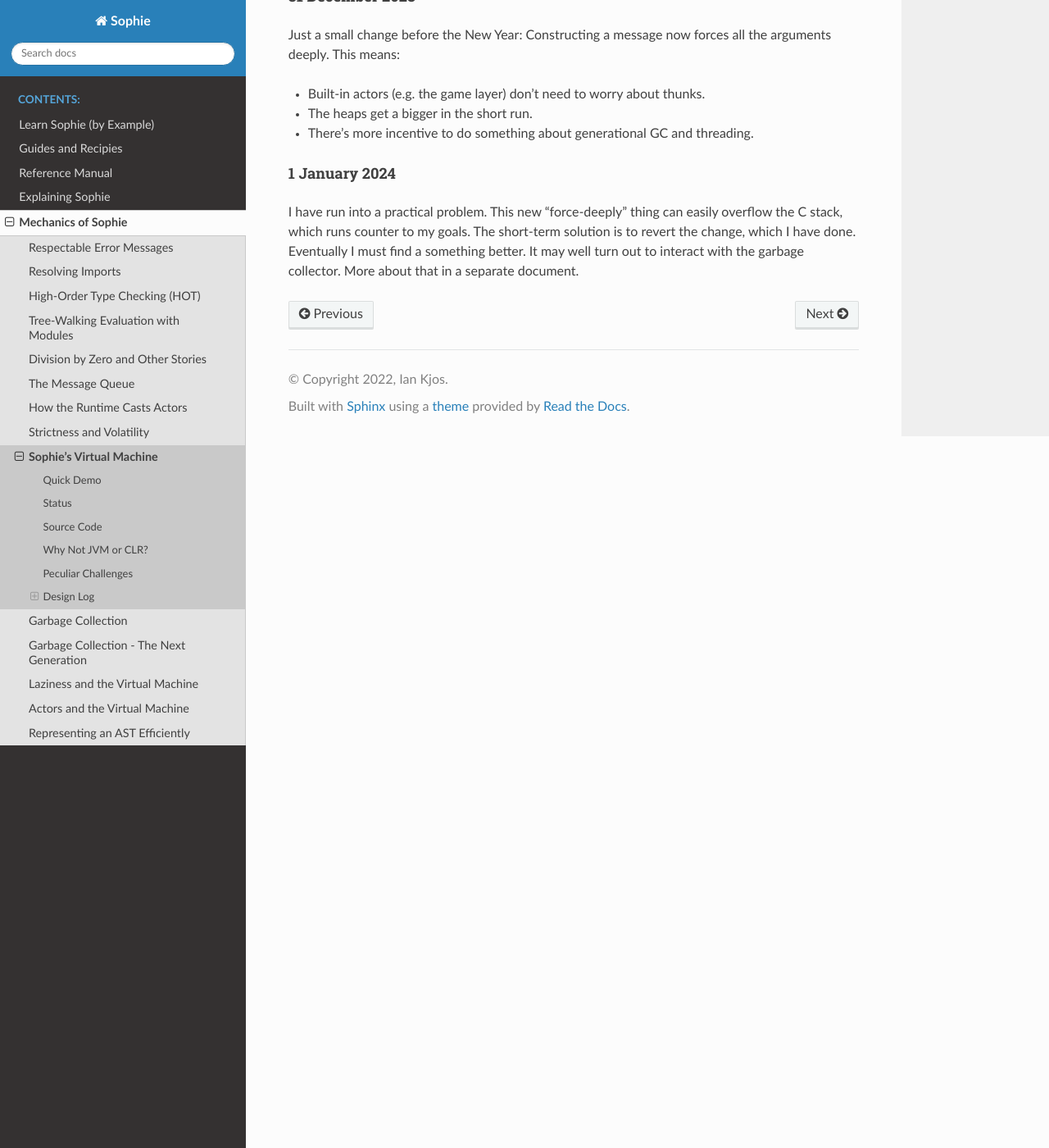
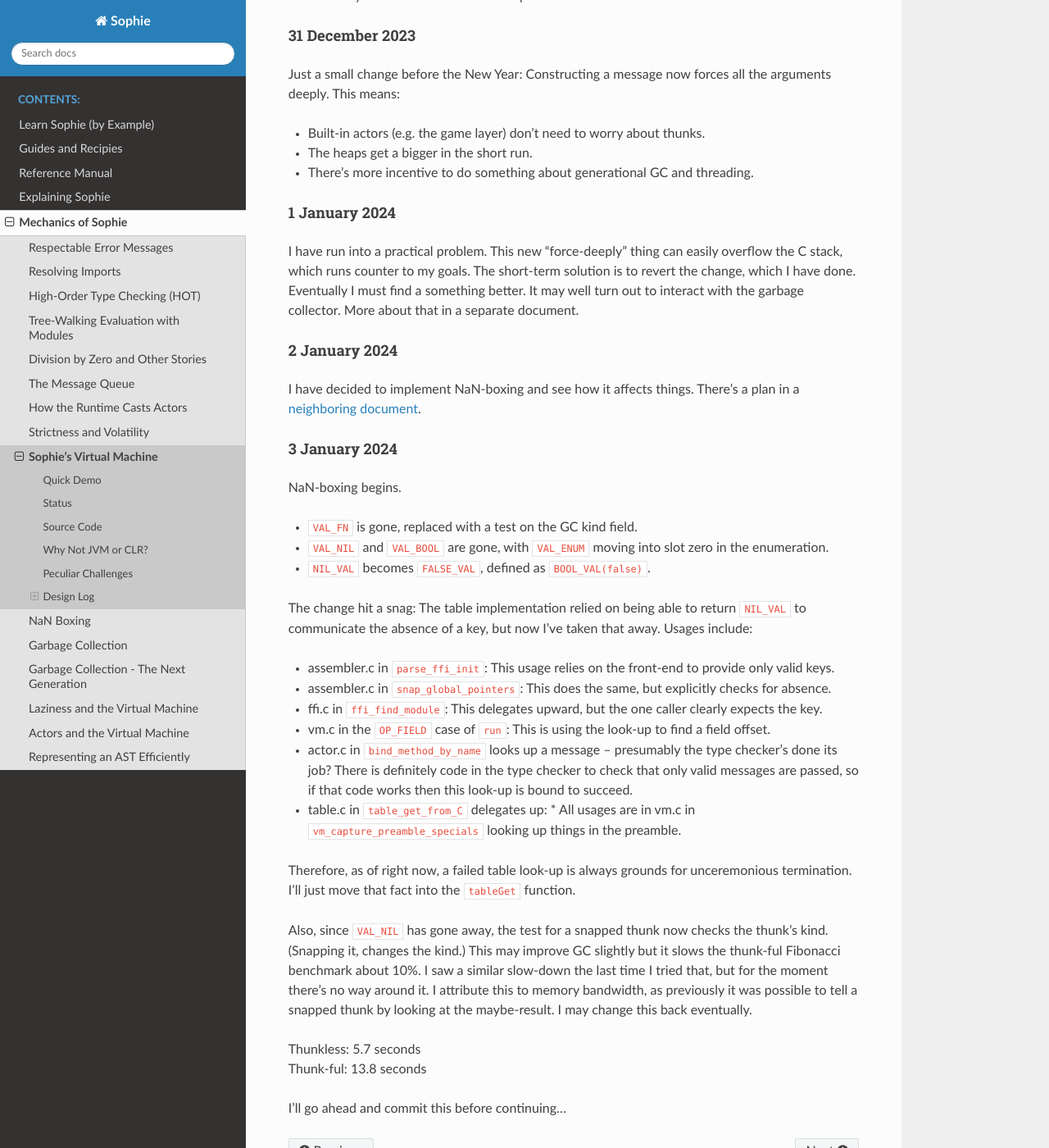
Before and after one commit to kjosib/sophie, a Sphinx documentation site: the page built from docs/tech/vm.rst, in a window 1280 px wide and 1400 px high, scrolled down 33180 px. Shown: the whole window at 82% size. Built offline with Sphinx 7.4.7 and the Read the Docs theme 2.0.0, drawn with Linux system fonts in a browser that asks for light colours; some of the changed text lies outside the part shown.

Commit message:
Towards NaN boxing

```diff
--- a/docs/tech/index.rst
+++ b/docs/tech/index.rst
@@ -21,6 +21,7 @@ I'll add notes as they seem necessary while the overall system fills out.
     run_actor
     strict
     vm
+    nanbox
     gc
     generational
     lazy
--- a/docs/tech/vm.rst
+++ b/docs/tech/vm.rst
@@ -1520,3 +1520,46 @@ The short-term solution is to revert the change, which I have done.
 Eventually I must find a something better.
 It may well turn out to interact with the garbage collector.
 More about that in a separate document.
+
+2 January 2024
+--------------
+
+I have decided to implement NaN-boxing and see how it affects things.
+There's a plan in a :doc:`neighboring document <nanbox>`.
+
+3 January 2024
+--------------
+
+NaN-boxing begins.
+
+* ``VAL_FN`` is gone, replaced with a test on the GC kind field.
+* ``VAL_NIL`` and ``VAL_BOOL`` are gone, with ``VAL_ENUM`` moving into slot zero in the enumeration.
+* ``NIL_VAL`` becomes ``FALSE_VAL``, defined as ``BOOL_VAL(false)``.
+
+The change hit a snag:
+The table implementation relied on being able to return ``NIL_VAL`` to communicate the absence of a key,
+but now I've taken that away. Usages include:
+
+* assembler.c in ``parse_ffi_init``: This usage relies on the front-end to provide only valid keys.
+* assembler.c in ``snap_global_pointers``: This does the same, but explicitly checks for absence.
+* ffi.c in ``ffi_find_module``: This delegates upward, but the one caller clearly expects the key.
+* vm.c in the ``OP_FIELD`` case of ``run``: This is using the look-up to find a field offset.
+* actor.c in ``bind_method_by_name`` looks up a message -- presumably the type checker's done its job?
+  There is definitely code in the type checker to check that only valid messages are passed,
+  so if that code works then this look-up is bound to succeed.
+* table.c in ``table_get_from_C`` delegates up:
+  * All usages are in vm.c in ``vm_capture_preamble_specials`` looking up things in the preamble.
+
+Therefore, as of right now, a failed table look-up is always grounds for unceremonious termination.
+I'll just move that fact into the ``tableGet`` function.
+
+Also, since ``VAL_NIL`` has gone away, the test for a snapped thunk now checks the thunk's kind.
+(Snapping it, changes the kind.) This may improve GC slightly but it slows the thunk-ful Fibonacci benchmark about 10%.
+I saw a similar slow-down the last time I tried that, but for the moment there's no way around it.
+I attribute this to memory bandwidth, as previously it was possible to tell a snapped thunk
+by looking at the maybe-result. I may change this back eventually.
+
+| Thunkless: 5.7 seconds
+| Thunk-ful: 13.8 seconds
+
+I'll go ahead and commit this before continuing...
```
Also changed, not shown: docs/tech/nanbox.rst (added, +67 -0 lines), 10 other files.
